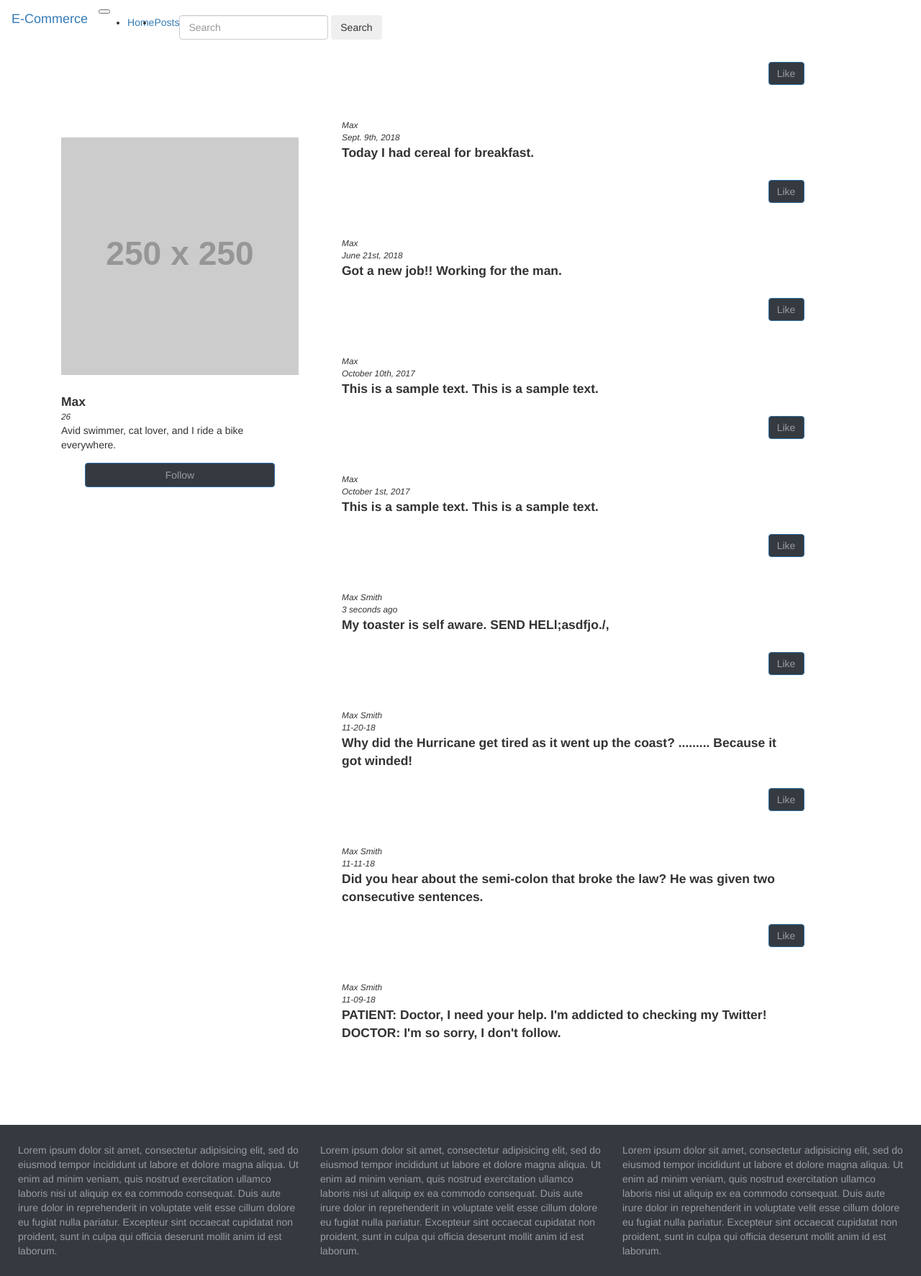
After one commit to myrse7en/twitter_ecommerce, a Flask app: page /posts in a window 1280 px wide. The commit adds this page. Shown: the whole page at 72% size. Run offline with Flask 2, Linux system fonts and the light colour scheme; grey boxes labelled with a size stand in for pictures from a placeholder-image service; some libraries are stand-ins or nearby versions.

Commit message:
Posts page showing bio and tweets for proper profile, accessed through url parameter, add form capabilities next

```diff
--- a/app/routes.py
+++ b/app/routes.py
@@ -48,3 +48,64 @@ def index():
 
 
     return render_template('index.html', products=products)
+
+@app.route('/posts')
+@app.route('/posts/<name>')
+def posts(name='Max'):
+    posts_dict = {
+        0: {
+            'date': 'Sept. 9th, 2018',
+            'name': 'Max',
+            'tweet': 'Today I had cereal for breakfast.'
+        },
+        1: {
+            'date': 'July 1st, 2018',
+            'name': 'Kelly',
+            'tweet': 'Went for a run downtown.'
+        },
+        2: {
+            'date': 'June 21st, 2018',
+            'name': 'Max',
+            'tweet': 'Got a new job!! Working for the man.'
+        },
+        3: {
+            'date': 'March 4th, 2018',
+            'name': 'Kelly',
+            'tweet': 'Hiking is fun, get outside.'
+        },
+        4: {
+            'date': 'February 8th, 2018',
+            'name': 'Kelly',
+            'tweet': 'This is a sample text. This is a sample text.'
+        },
+        5: {
+            'date': 'October 10th, 2017',
+            'name': 'Max',
+            'tweet': 'This is a sample text. This is a sample text.'
+        },
+        6: {
+            'date': 'October 1st, 2017',
+            'name': 'Max',
+            'tweet': 'This is a sample text. This is a sample text.'
+        },
+        7: {
+            'date': 'Sept. 31st, 2017',
+            'name': 'Kelly',
+            'tweet': 'This is a sample text. This is a sample text.'
+        }
+    }
+    people = {
+        0: {
+            'name': 'Max',
+            'age': 26,
+            'bio': 'Avid swimmer, cat lover, and I ride a bike everywhere.',
+            'url': 'http://placehold.it/250x250'
+        },
+        1: {
+            'name': 'Kelly',
+            'age': 21,
+            'bio': 'My name is Kelly, I work in Boston and love dogs <3.',
+            'url': 'http://placehold.it/250x250'
+        }
+    }
+    return render_template('posts.html', posts=posts_dict, people=people, name=name)
--- a/app/static/css/main.css
+++ b/app/static/css/main.css
@@ -41,6 +41,15 @@ body {
   color: rgba(255, 255, 255, 0.5);
 }
 
+.btn-like {
+  width: 50px;
+  padding: 5px;
+  margin: 5px;
+  position: absolute;
+  top: 5px;
+  right: 5px;
+}
+
 footer {
    background-color: #343a40!important;
    color: rgba(255, 255, 255, 0.5);
--- a/app/templates/base.html
+++ b/app/templates/base.html
@@ -29,7 +29,7 @@
           <a class="nav-link" href="{{ url_for('index') }}">Home <span class="sr-only">(current)</span></a>
         </li>
         <li class="nav-item">
-          <a class="nav-link" href="#">Posts</a>
+          <a class="nav-link" href="{{ url_for('posts') }}">Posts</a>
         </li>
       </ul>
       <form class="form-inline my-2 my-lg-0">
--- /dev/null
+++ b/app/templates/posts.html
@@ -0,0 +1,86 @@
+{% extends 'base.html' %}
+
+{% block title %}
+  Post Page - {{ super() }}
+{% endblock %}
+
+{% block app_content %}
+  <div class="container">
+    <div class="row">
+
+      {% for k, v in people.items() %}
+        {% if v.name == name %}
+          <div class="col-md-4">
+            <div class="card">
+              <div class="card-img-top">
+                <img class="card-img" src="http://placehold.it/250x250" alt="Profile Pic">
+              </div>
+              <div class="card-title">{{ v.name }}</div>
+              <div class="card-subtitle">{{ v.age }}</div>
+              <div class="card-text">{{ v.bio }}</div>
+              <button class="btn btn-primary">Follow</button>
+            </div>
+          </div> <!-- ends col 4 -->
+        {% endif %}
+      {% endfor %}
+
+      <div class="col-md-7 offset-md-1">
+        {% for k, v in posts.items() %}
+          {% if v.name == name %}
+              <div class="row">
+                <div class="col-md-12">
+                  <div class="card">
+                    <div class="card-subtitle">{{ v.name }}</div>
+                    <div class="card-subtitle">{{ v.date }}</div>
+                    <div class="card-title">{{ v.tweet }}</div>
+                    <button class="btn btn-primary btn-like">Like</button>
+                  </div> <!-- ends card -->
+                </div> <!-- ends col 7 -->
+              </div> <!-- ends row for card -->
+          {% endif %}
+        {% endfor %}
+        <div class="row">
+          <div class="col-md-12">
+            <div class="card">
+              <div class="card-subtitle">Max Smith</div>
+              <div class="card-subtitle">3 seconds ago</div>
+              <div class="card-title">My toaster is self aware. SEND HELl;asdfjo./,</div>
+              <button class="btn btn-primary btn-like">Like</button>
+            </div> <!-- ends card -->
+          </div> <!-- ends col 7 -->
+        </div> <!-- ends row for card -->
+        <div class="row">
+          <div class="col-md-12">
+            <div class="card">
+              <div class="card-subtitle">Max Smith</div>
+              <div class="card-subtitle">11-20-18</div>
+              <div class="card-title">Why did the Hurricane get tired as it went up the coast? ......... Because it got winded!</div>
+              <button class="btn btn-primary btn-like">Like</button>
+            </div> <!-- ends card -->
+          </div> <!-- ends col 7 -->
+        </div> <!-- ends row for card -->
+        <div class="row">
+          <div class="col-md-12">
+            <div class="card">
+              <div class="card-subtitle">Max Smith</div>
+              <div class="card-subtitle">11-11-18</div>
+              <div class="card-title">Did you hear about the semi-colon that broke the law? He was given two consecutive sentences.</div>
+              <button class="btn btn-primary btn-like">Like</button>
+            </div> <!-- ends card -->
+          </div> <!-- ends col 7 -->
+        </div> <!-- ends row for card -->
+        <div class="row">
+          <div class="col-md-12">
+            <div class="card">
+              <div class="card-subtitle">Max Smith</div>
+              <div class="card-subtitle">11-09-18</div>
+              <div class="card-title">PATIENT: Doctor, I need your help. I'm addicted to checking my Twitter!<br>DOCTOR: I'm so sorry, I don't follow.</div>
+              <button class="btn btn-primary btn-like">Like</button>
+            </div> <!-- ends card -->
+          </div> <!-- ends col 7 -->
+        </div> <!-- ends row for card -->
+      </div> <!-- ends col 7 -->
+
+    </div> <!-- ends row -->
+  </div> <!-- ends container -->
+{% endblock %}
```
